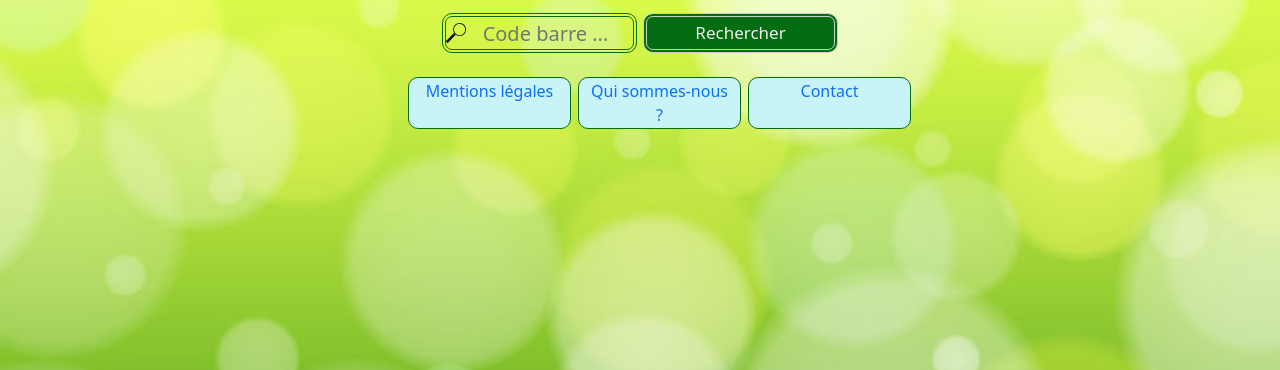
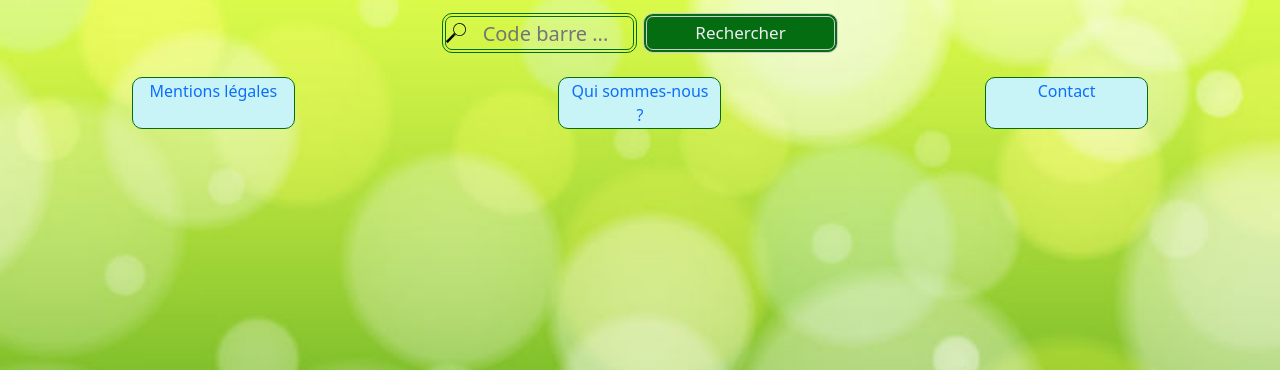
Before and after one commit to 7Romain/yukav2BootJQ, a website: page index.html in a window 1280 px wide. Shown: the part 430-800 px from the top of the page. Drawn offline with nearby package versions, Linux system fonts and the light colour scheme.

Commit message:
image produit check

```diff
--- a/index.html
+++ b/index.html
@@ -128,8 +128,10 @@
                 </section>
             </main>
             <footer>
-                <ul class="liste row d-flex justify-content-center">
-                    <li class="col-12 col-sm-4 d-flex justify-content-center">
+                <ul class="liste row d-flex justify-content-center mx-auto">
+                    <li
+                        class="col-12 col-sm-4 d-flex justify-content-center mx-auto"
+                    >
                         <a
                             title="mentions legales"
                             class="mentions"
@@ -150,7 +152,9 @@
                             <a href="#close" title="Close" class="close">x</a>
                         </div>
                     </li>
-                    <li class="col-12 col-sm-4 d-flex justify-content-center">
+                    <li
+                        class="col-12 col-sm-4 d-flex justify-content-center mx-auto"
+                    >
                         <a title="about" class="sommes-nous" href="#openModal2"
                             >Qui sommes-nous ?</a
                         >
@@ -165,7 +169,9 @@
                             <a href="#close" title="Close" class="close">x</a>
                         </div>
                     </li>
-                    <li class="col-12 col-sm-4 d-flex justify-content-center">
+                    <li
+                        class="col-12 col-sm-4 d-flex justify-content-center mx-auto"
+                    >
                         <a title="about" class="sommes-nous" href="#openModal3"
                             >Contact</a
                         >
--- a/styles/css/style.css
+++ b/styles/css/style.css
@@ -349,7 +349,7 @@ tbody tr:nth-child(even) {
 .liste {
     display: flex;
     text-align: center;
-    margin: 05px;
+    margin: 5px;
     margin-bottom: 5px;
 
 
@@ -362,13 +362,17 @@ tbody tr:nth-child(even) {
     width: 163px;
     margin-top: 5px;
     margin-bottom: 5px;
-    margin-left: 7px;
-    margin-right: (7px + 10vw);
+    /* margin-left: 7px;
+    margin-right: (7px + 10vw); */
     background-color: rgb(200, 243, 247);
     border-radius: 10px;
     border: 1px solid #046d12;
     padding: 1px 10px 1px 10px;
     cursor: pointer;
+}
+
+ul {
+    padding-left: 0;
 }
 
 @media (max-width: 576px) {
@@ -386,7 +390,8 @@ tbody tr:nth-child(even) {
 
     .liste>li {
         display: block;
-        width: auto;
+        width: 163px;
+
         margin-top: 5px;
         margin-bottom: 5px;
         background-color: rgb(200, 243, 247);
```
Also changed, not shown: 2 other files.
